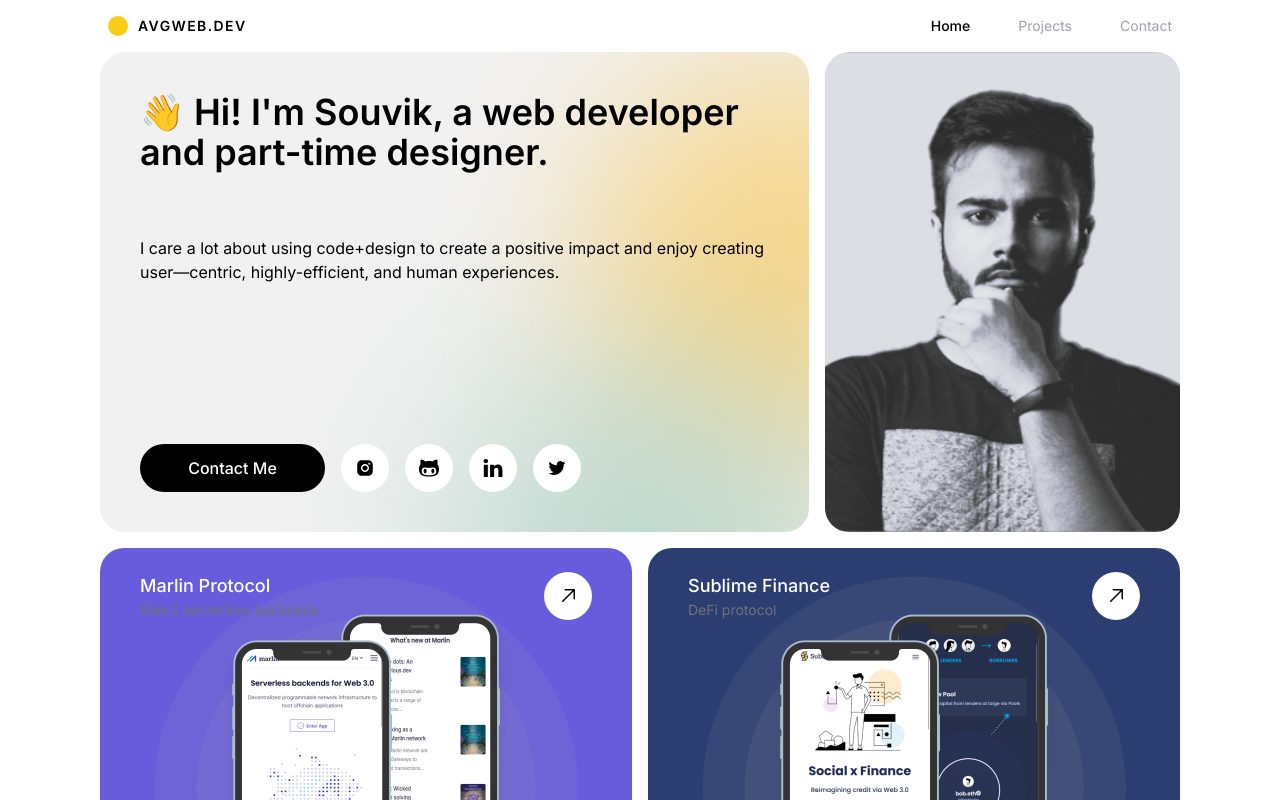
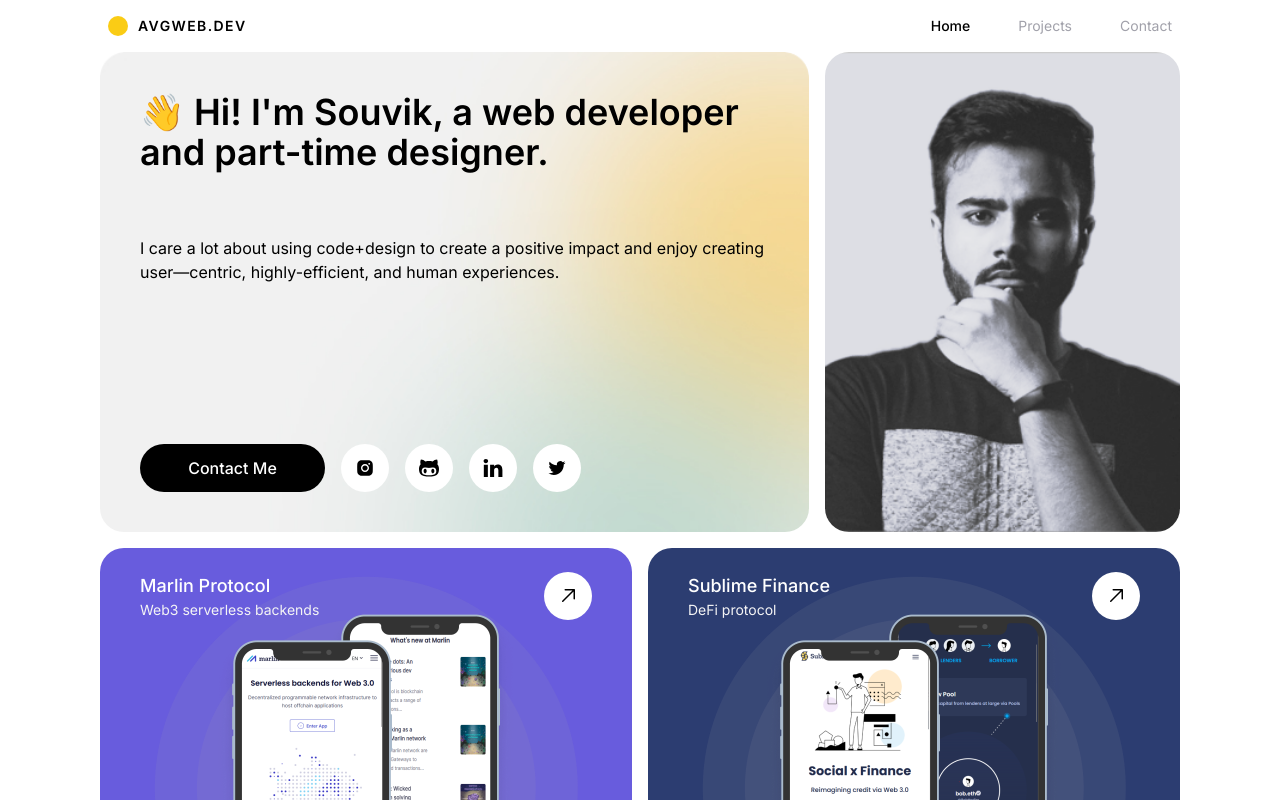
Before and after one commit to souvikmishra/portfolio, a Next.js app: page / in a window 1280 px wide. Shown: the top 800 px of the page. Built offline with nearby package versions, Linux system fonts and the light colour scheme.

Commit message:
fixed text color issue

```diff
--- a/app/components/ProjectPreview.tsx
+++ b/app/components/ProjectPreview.tsx
@@ -40,8 +40,8 @@ const ProjectPreview: React.FC<Props> = ({
               {name}
             </h2>
             <p
-              className={`text-sm text-zinc-500 ${
-                isDark ? 'text-zinc-100' : ''
+              className={`text-sm  ${
+                isDark ? 'text-zinc-100' : 'text-zinc-500'
               }`}
             >
               {description}
```
